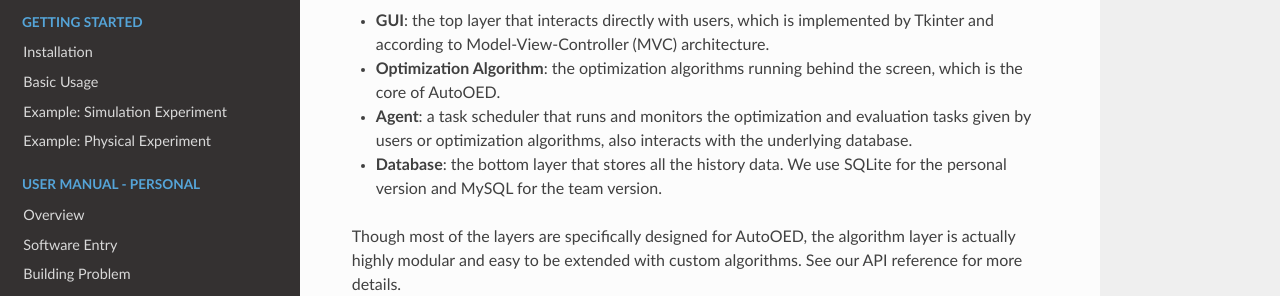
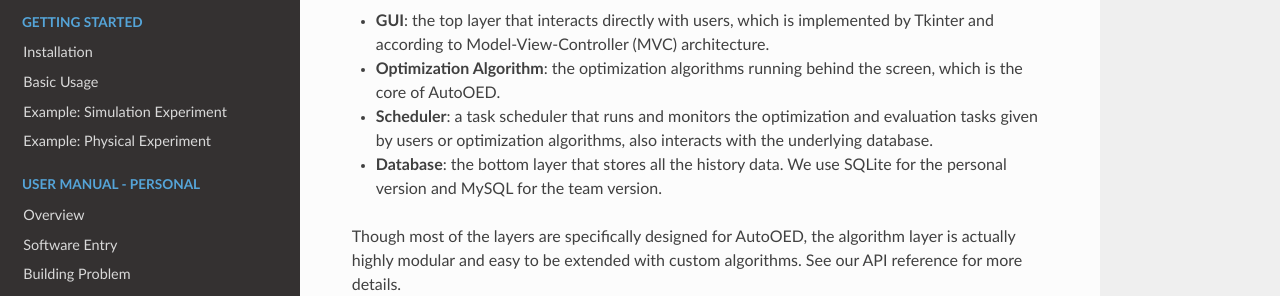
Before and after one commit to yunshengtian/AutoOED, a Sphinx documentation site: the page built from docs/source/content/about/platform-design.rst, in a window 1280 px wide and 1157 px high. Shown: the part 199-495 px from the top of the window. Built offline with Sphinx 7.4.7 and the Read the Docs theme 2.0.0, drawn with Linux system fonts in a browser that asks for light colours.

Commit message:
update docs

```diff
--- a/docs/source/content/about/platform-design.rst
+++ b/docs/source/content/about/platform-design.rst
@@ -6,7 +6,7 @@ AutoOED is designed in a hierarchical and modular way. Overall the platform cons
 
 * **GUI**: the top layer that interacts directly with users, which is implemented by Tkinter and according to Model-View-Controller (MVC) architecture.
 * **Optimization Algorithm**: the optimization algorithms running behind the screen, which is the core of AutoOED.
-* **Agent**: a task scheduler that runs and monitors the optimization and evaluation tasks given by users or optimization algorithms, also interacts with the underlying database.
+* **Scheduler**: a task scheduler that runs and monitors the optimization and evaluation tasks given by users or optimization algorithms, also interacts with the underlying database.
 * **Database**: the bottom layer that stores all the history data. We use SQLite for the personal version and MySQL for the team version.
 
 Though most of the layers are specifically designed for AutoOED, the algorithm layer is actually highly modular and easy to be extended with custom algorithms. See our API reference for more details.
```
